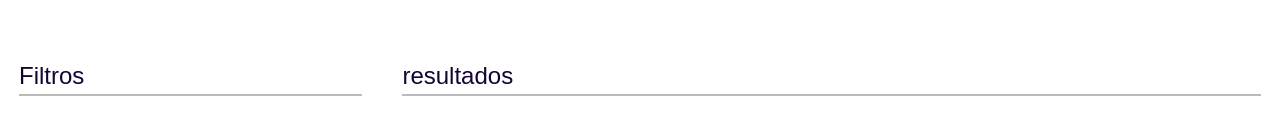
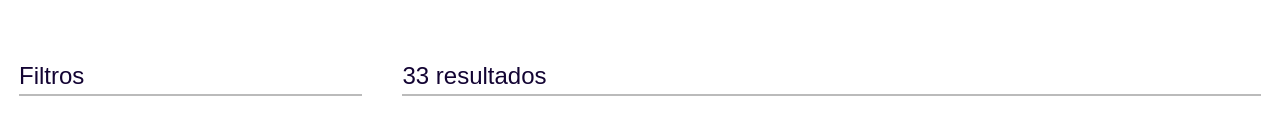
Before and after one commit to Arthur-Cyberpunk/hygiene_products, a React (Create React App) app: page / in a window 1280 px wide. Shown: the part 139-271 px from the top of the page. Built offline with nearby package versions, Linux system fonts and the light colour scheme; a web font is replaced by a local one.

Commit message:
creating filter logic

```diff
--- a/src/components/Products/index.jsx
+++ b/src/components/Products/index.jsx
@@ -7,7 +7,7 @@ const Products = () => {
 
   return (
     <div className="boxTitleProducts">
-      <span className="title"> resultados</span>
+      <span className="title">{result.length} resultados</span>
       <div className="productGrid">
         {result?.map((product, id) => (
           <div key={id} className="product">
--- a/src/useContext/productsContext.jsx
+++ b/src/useContext/productsContext.jsx
@@ -40,8 +40,6 @@ const ProductsProvider = ({ children }) => {
 
   const result = filteredData(produtosMock, categoriaSelecionada, search);
 
-  console.log(result)
-
   return (
     <ProductsContext.Provider
       value={{ produtosMock, productsSearch, setProductsSearch, filtrarProdutos, categoriaSelecionada, handleSearch, search, result }}
```
